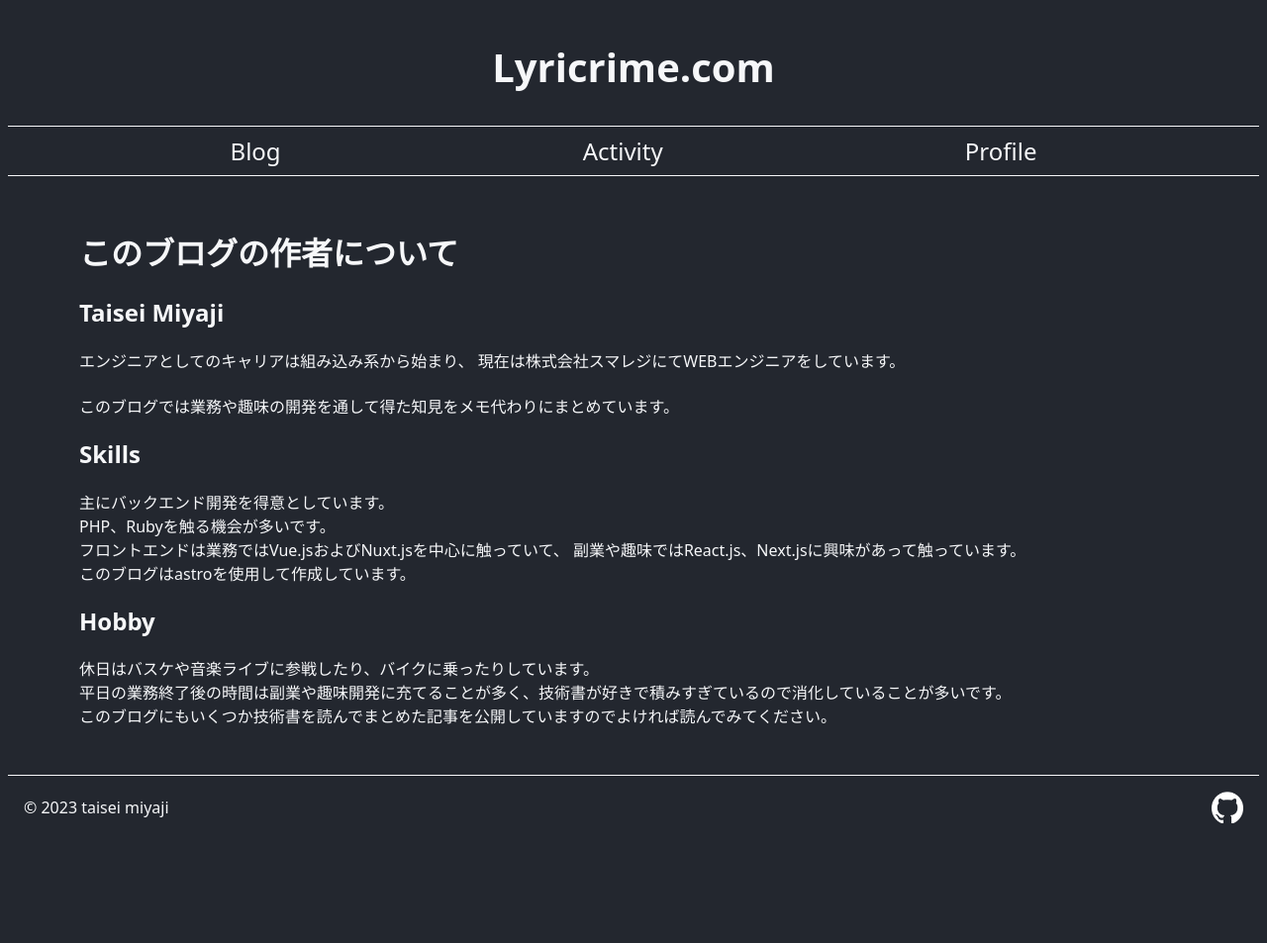
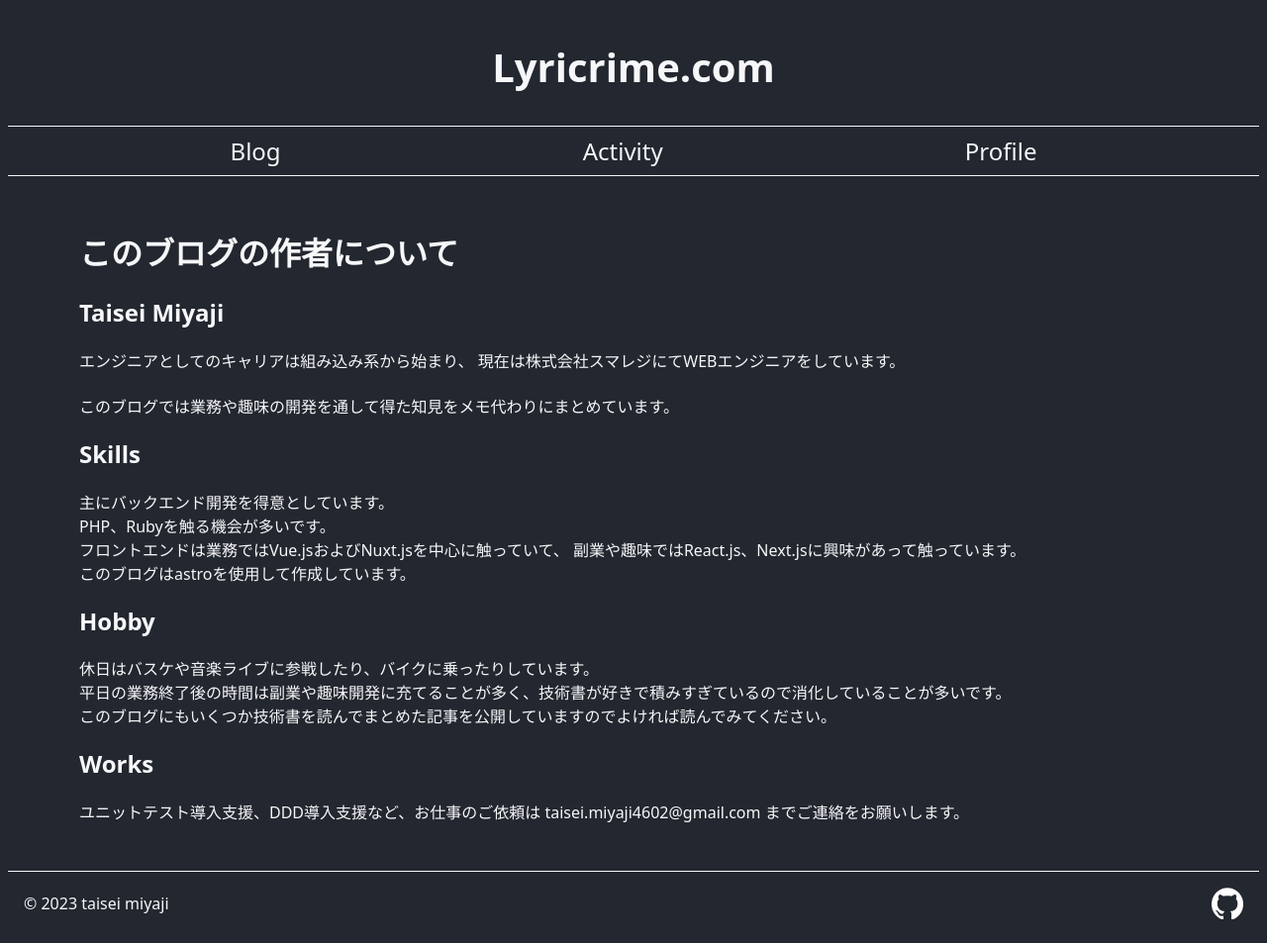
Before and after one commit to taiseimiyaji/astro-blog, an Astro site: page /profile in a window 1280 px wide. Shown: the whole page at 99% size. Before the commit the page ends 856 px from the top, so only its background shows below. Built offline with nearby package versions, Linux system fonts and the light colour scheme; Astro itself is replaced by a stand-in of ours.

Commit message:
add:profile mail

```diff
--- a/src/pages/profile.astro
+++ b/src/pages/profile.astro
@@ -52,7 +52,13 @@ const posts = postOrderByCreatedAt(blogEntries);
                 平日の業務終了後の時間は副業や趣味開発に充てることが多く、技術書が好きで積みすぎているので消化していることが多いです。<br>
                 このブログにもいくつか技術書を読んでまとめた記事を公開していますのでよければ読んでみてください。
             </p>
-        </div>
+            <h2>
+              Works
+            </h2>
+            <p>
+              ユニットテスト導入支援、DDD導入支援など、お仕事のご依頼は <a href="mailto:taisei.miyaji4602@gmail.com">taisei.miyaji4602@gmail.com</a> までご連絡をお願いします。<br>
+            </p>
+          </div>
         <Footer></Footer>
       </main>
   </body>
```
